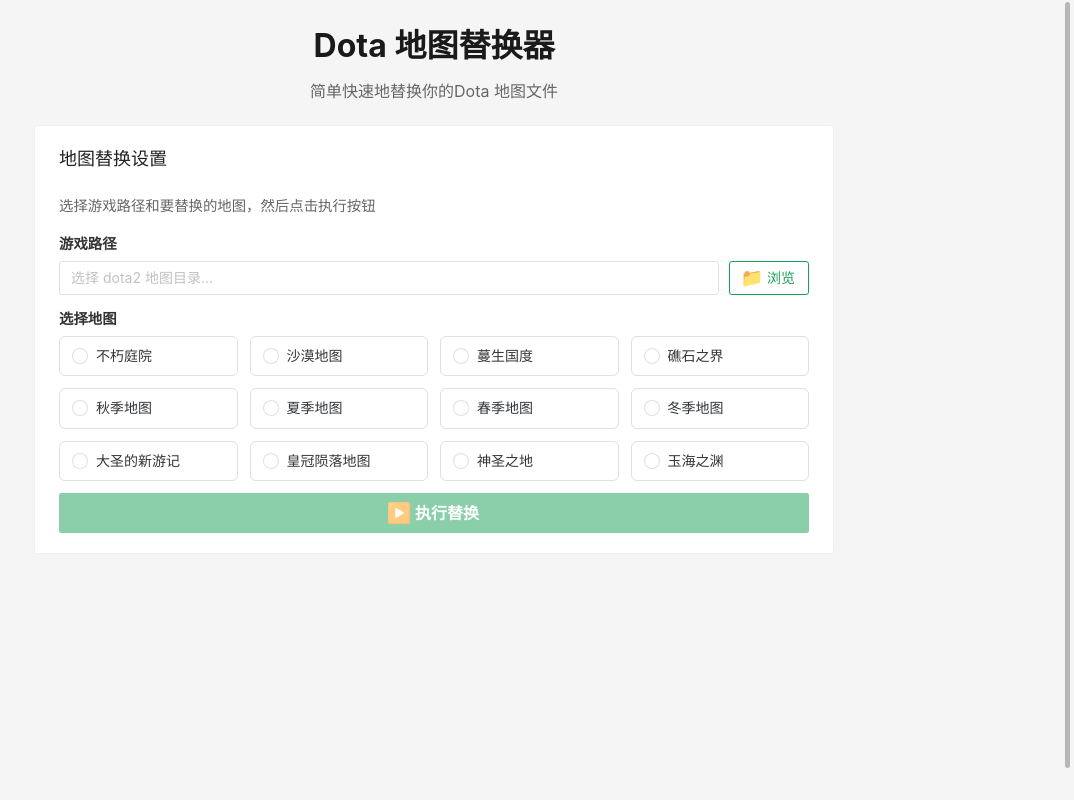
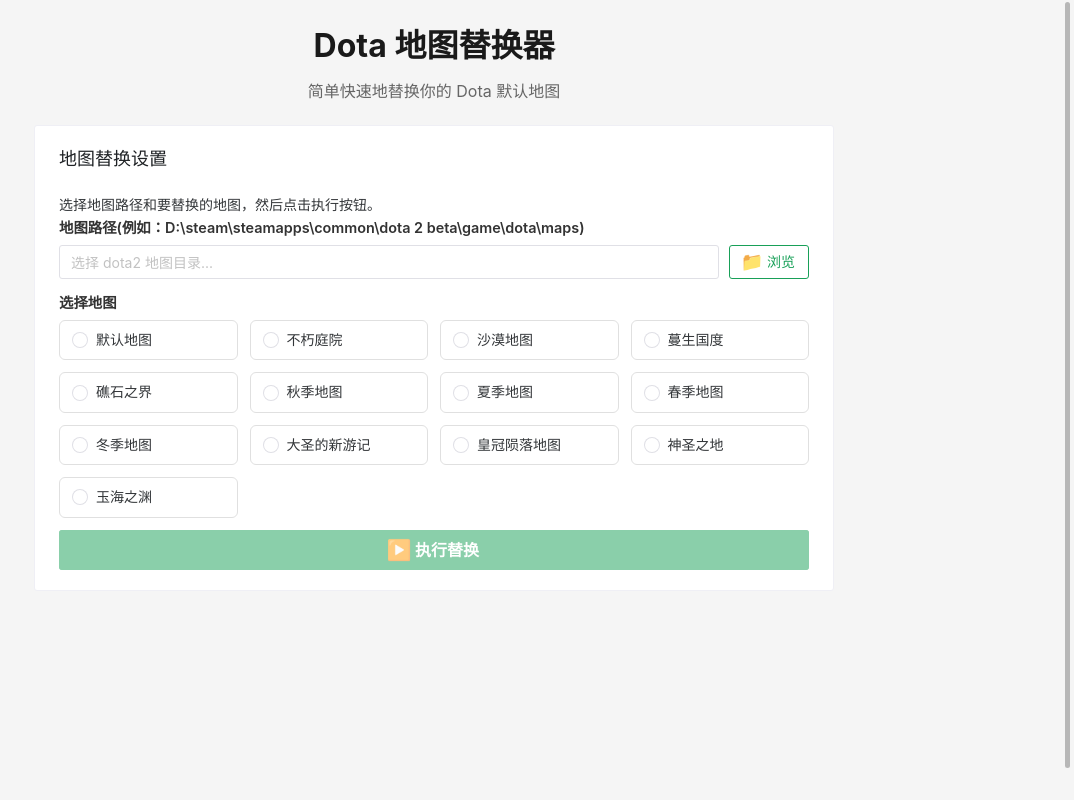
Before and after one commit to lanxiuyun/DotaTerrainSwitcher, a Vue app: page / in a window 1280 px wide. Shown: the whole page, without its empty margins (206-1280 px from the left). Built offline with nearby package versions, Linux system fonts and the light colour scheme.

Commit message:
Update App.vue

```diff
--- a/src/App.vue
+++ b/src/App.vue
@@ -8,6 +8,7 @@
   NRadioGroup,
   NScrollbar,
   NSpace,
+  NTag,
 } from "naive-ui";
 import { computed, ref } from "vue";
 
@@ -18,6 +19,7 @@
 
 // 地图选项
 const mapOptions = [
+  { label: "默认地图", value: "dota_default_739d" },
   { label: "不朽庭院", value: "dota_coloseum_739d" },
   { label: "沙漠地图", value: "dota_desert_739d" },
   { label: "蔓生国度", value: "dota_jungle_739d" },
@@ -79,26 +81,19 @@
     <div class="app-container">
       <div class="header">
         <h1>Dota 地图替换器</h1>
-        <p class="subtitle">简单快速地替换你的Dota 地图文件</p>
+        <p class="subtitle">简单快速地替换你的 Dota 默认地图</p>
       </div>
 
       <div class="main-card">
         <NCard title="地图替换设置" class="settings-card">
-          <template #header>
-            <div class="card-header">
-              <span class="icon">📍</span>
-              <span>地图替换设置</span>
-            </div>
-          </template>
-
-          <p class="instruction">
-            选择游戏路径和要替换的地图，然后点击执行按钮
-          </p>
-
+          <div>选择地图路径和要替换的地图，然后点击执行按钮。</div>
           <NSpace vertical size="large">
             <!-- 游戏路径 -->
             <div class="input-group">
-              <label class="input-label">游戏路径</label>
+              <label class="input-label"
+                >地图路径(例如：D:\steam\steamapps\common\dota 2
+                beta\game\dota\maps)</label
+              >
               <div class="path-input-container">
                 <NInput
                   v-model:value="selectedPath"
@@ -106,7 +101,12 @@
                   readonly
                   class="path-input"
                 />
-                <NButton @click="selectPath" type="primary" ghost class="browse-button">
+                <NButton
+                  @click="selectPath"
+                  type="primary"
+                  ghost
+                  class="browse-button"
+                >
                   <template #icon>
                     <span class="icon">📁</span>
                   </template>
@@ -120,15 +120,14 @@
               <label class="input-label">选择地图</label>
               <NRadioGroup v-model:value="selectedMap" class="map-radio-group">
                 <div class="map-grid">
-                  <div
+                  <NRadio
                     v-for="option in mapOptions"
                     :key="option.value"
+                    :value="option.value"
                     class="map-item"
                   >
-                    <NRadio :value="option.value" class="map-radio">
-                      {{ option.label }}
-                    </NRadio>
-                  </div>
+                    {{ option.label }}
+                  </NRadio>
                 </div>
               </NRadioGroup>
               <div class="selection-info" v-if="selectedMap">
@@ -200,20 +199,6 @@
   margin-bottom: 15px;
 }
 
-.card-header {
-  display: flex;
-  align-items: center;
-  gap: 6px;
-  font-size: 1rem;
-  font-weight: 600;
-}
-
-.instruction {
-  color: #666;
-  margin: 0 0 15px 0;
-  font-size: 0.9rem;
-}
-
 .input-group {
   display: flex;
   flex-direction: column;
@@ -246,10 +231,6 @@
 
 .browse-button {
   flex-shrink: 0;
-}
-
-.map-radio-group {
-  width: 100%;
 }
 
 .map-grid {
```
